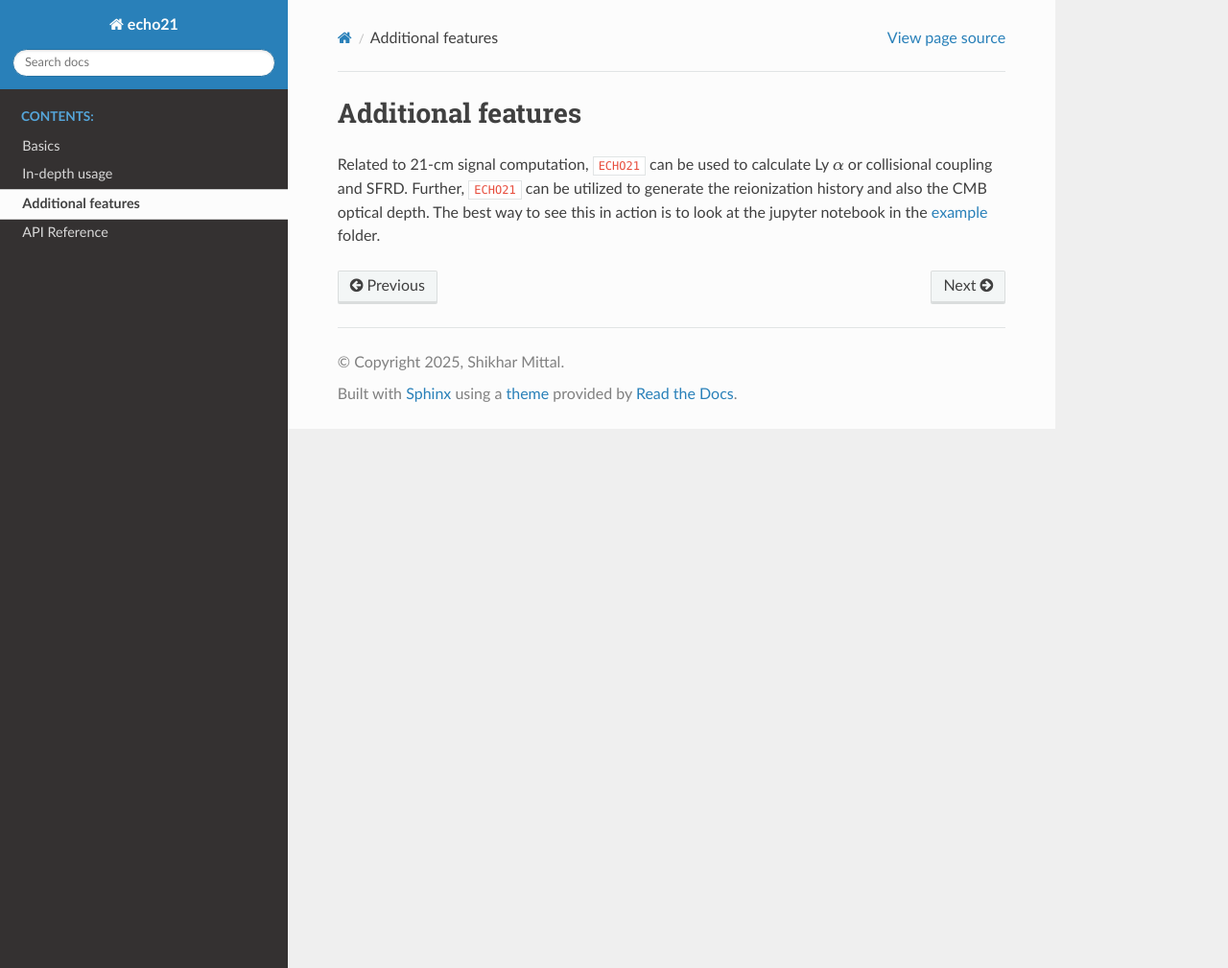
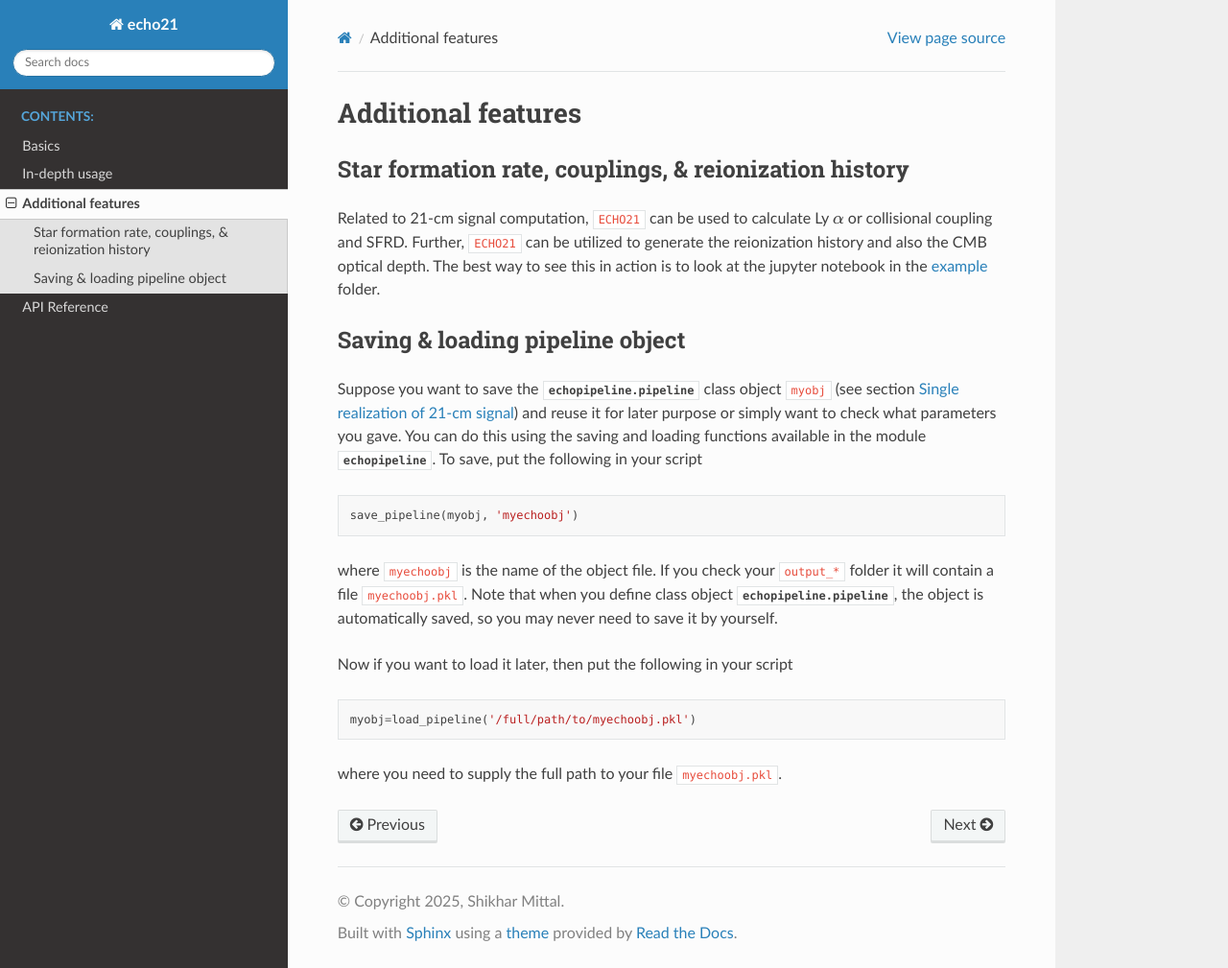
Before and after one commit to shikharmittal04/echo21, a Sphinx documentation site: the page built from docs/add.rst, in a window 1280 px wide and 1009 px high. Shown: the whole window at 96% size. Built offline with Sphinx 7.4.7 and the Read the Docs theme 3.1.0, drawn with Linux system fonts in a browser that asks for light colours.

Commit message:
Added documentation for save & load

```diff
--- a/docs/add.rst
+++ b/docs/add.rst
@@ -1,4 +1,26 @@
 Additional features
 -------------------
 
+Star formation rate, couplings, & reionization history
+^^^^^^^^^^^^^^^^^^^^^^^^^^^^^^^^^^^^^^^^^^^^^^^^^^^^^^
+
 Related to 21-cm signal computation, ``ECHO21`` can be used to calculate Ly :math:`\alpha` or collisional coupling and SFRD. Further, ``ECHO21`` can be utilized to generate the reionization history and also the CMB optical depth. The best way to see this in action is to look at the jupyter notebook in the `example <https://github.com/shikharmittal04/echo21/tree/master/examples>`_ folder.
+
+Saving & loading pipeline object
+^^^^^^^^^^^^^^^^^^^^^^^^^^^^^^^^
+
+Suppose you want to save the :class:`echopipeline.pipeline` class object ``myobj`` (see section :ref:`single`) and reuse it for later purpose or simply want to check what parameters you gave. You can do this using the saving and loading functions available in the module :mod:`echopipeline`. To save, put the following in your script
+
+.. code:: python
+
+    save_pipeline(myobj, 'myechoobj')
+
+where ``myechoobj`` is the name of the object file. If you check your ``output_*`` folder it will contain a file ``myechoobj.pkl``. Note that when you define class object :class:`echopipeline.pipeline`, the object is automatically saved, so you may never need to save it by yourself.
+
+Now if you want to load it later, then put the following in your script
+
+.. code:: python
+
+    myobj=load_pipeline('/full/path/to/myechoobj.pkl')
+
+where you need to supply the full path to your file ``myechoobj.pkl``.
--- a/docs/api.rst
+++ b/docs/api.rst
@@ -10,5 +10,8 @@ API Reference
 
 .. automodule:: echo21.echopipeline
 
+.. autofunction:: save_pipeline
+.. autofunction:: load_pipeline
+
 .. autoclass:: pipeline
     :members:
```
Also changed, not shown: docs/detexp.rst (+4 -3 lines), 1 other file.
